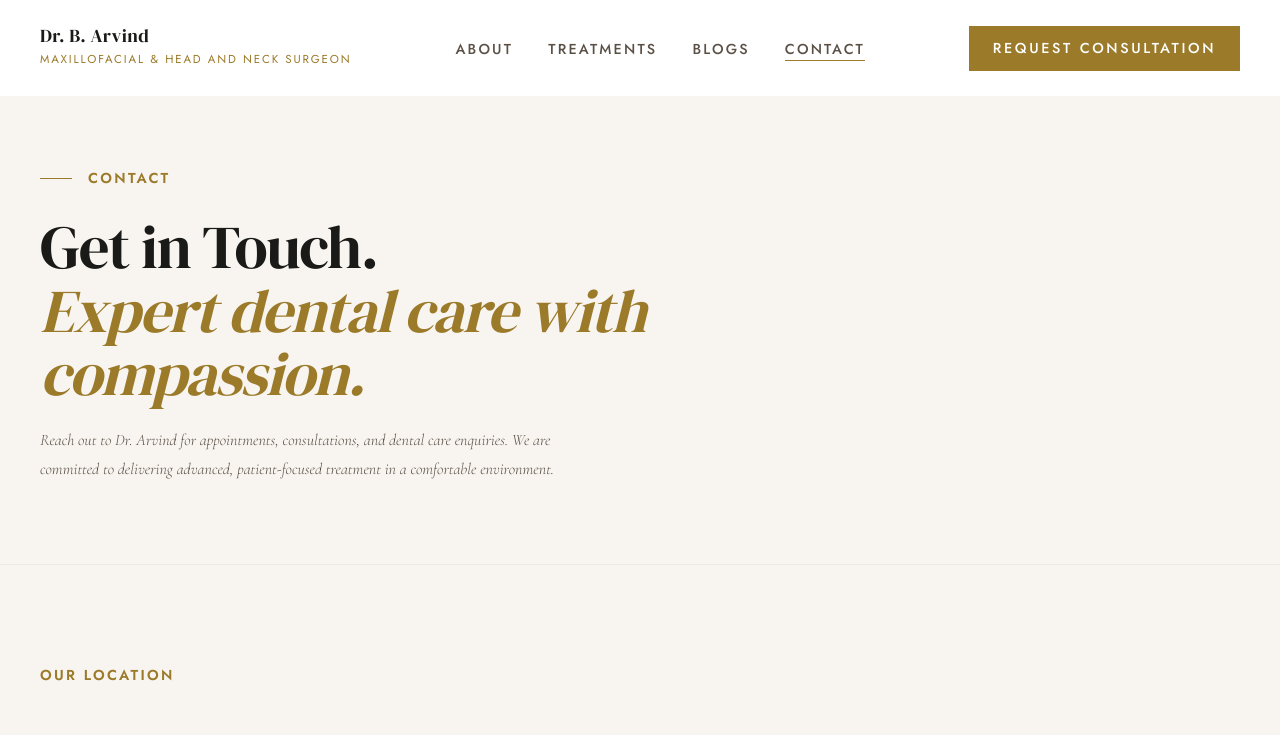
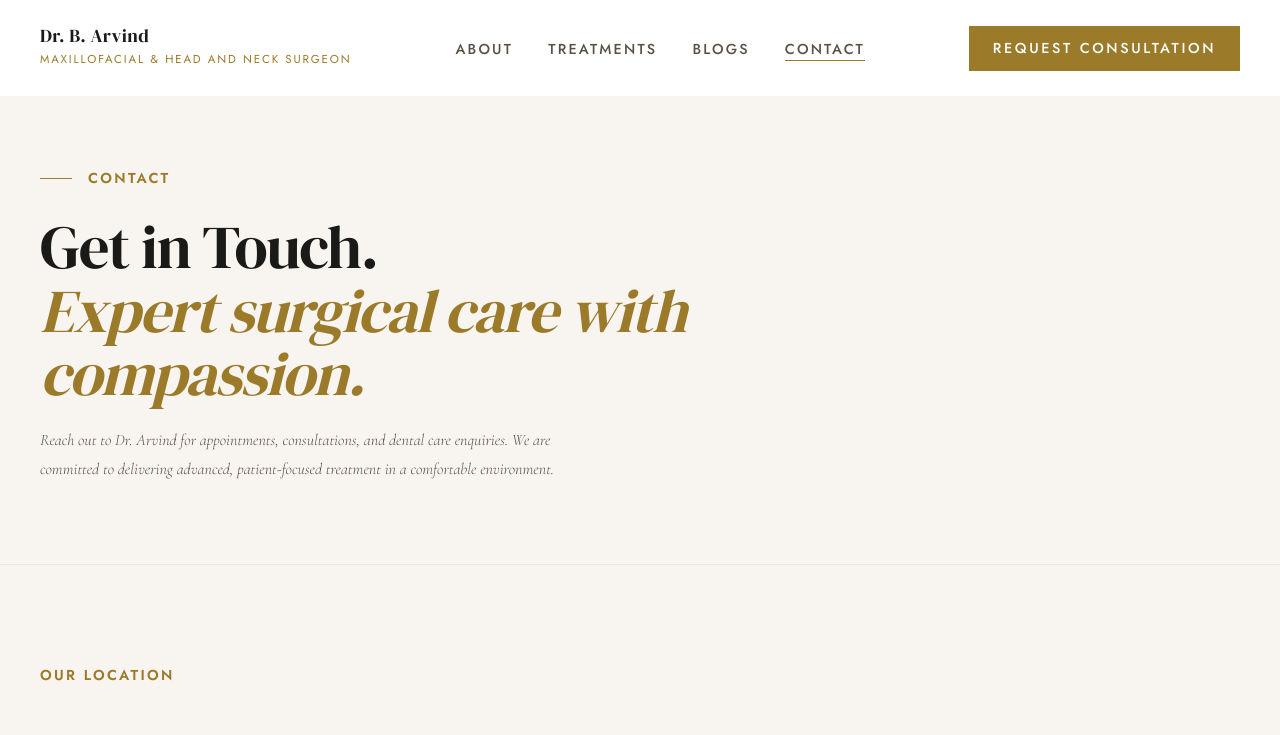
Before and after one commit to notAmecarmel/arvindNouv, a React (Vite) app: page /contact in a window 1280 px wide. Shown: the top 735 px of the page. Built offline with nearby package versions, Linux system fonts and the light colour scheme.

Commit message:
expert surgical care

```diff
--- a/src/components/pages/ContactPage.jsx
+++ b/src/components/pages/ContactPage.jsx
@@ -170,7 +170,7 @@ export default function ContactPage({ navigate }) {
                 color: "var(--gold)",
               }}
             >
-              Expert dental care with compassion.
+              Expert surgical care with compassion.
             </em>
           </h1>
 
```
